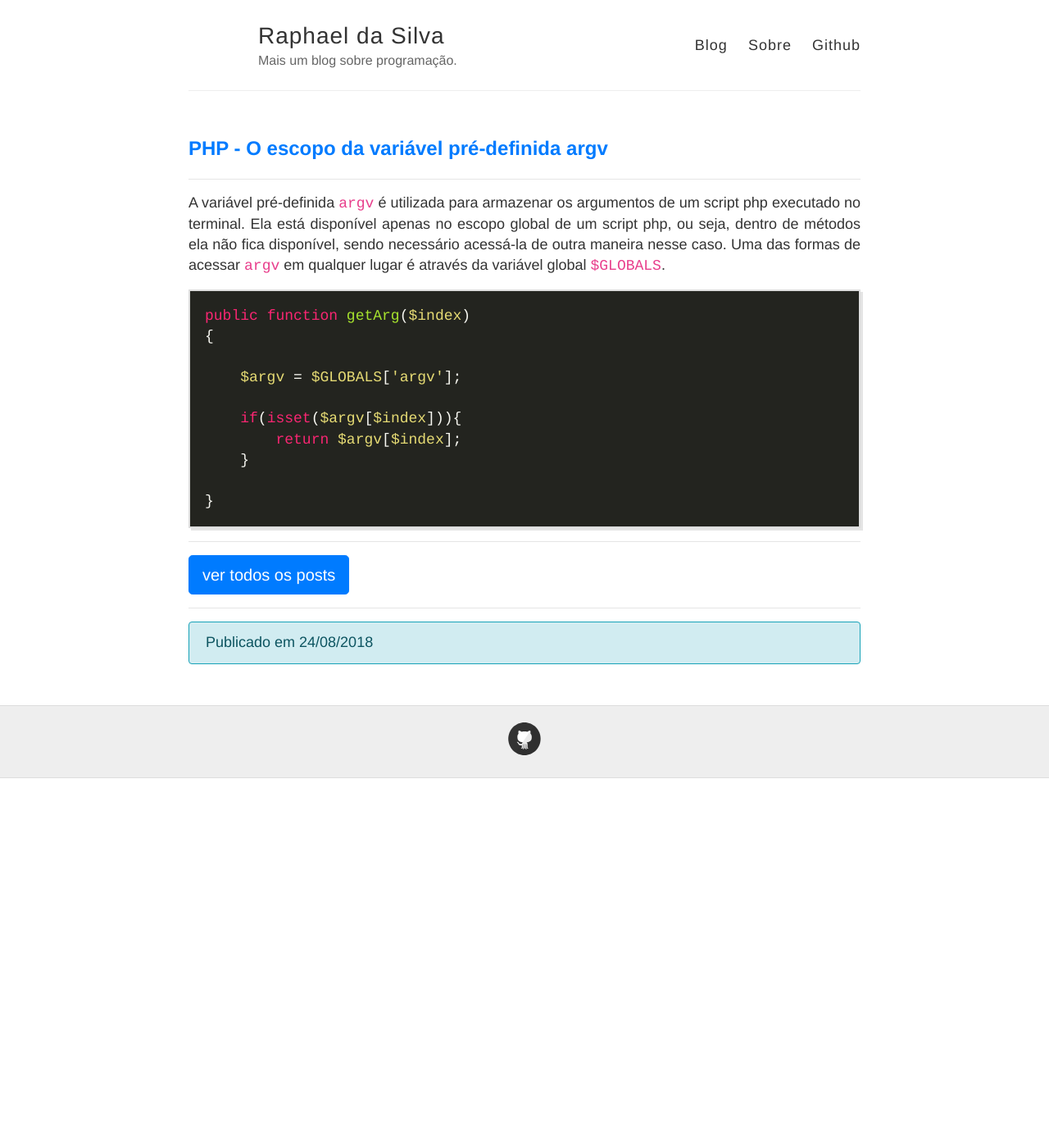
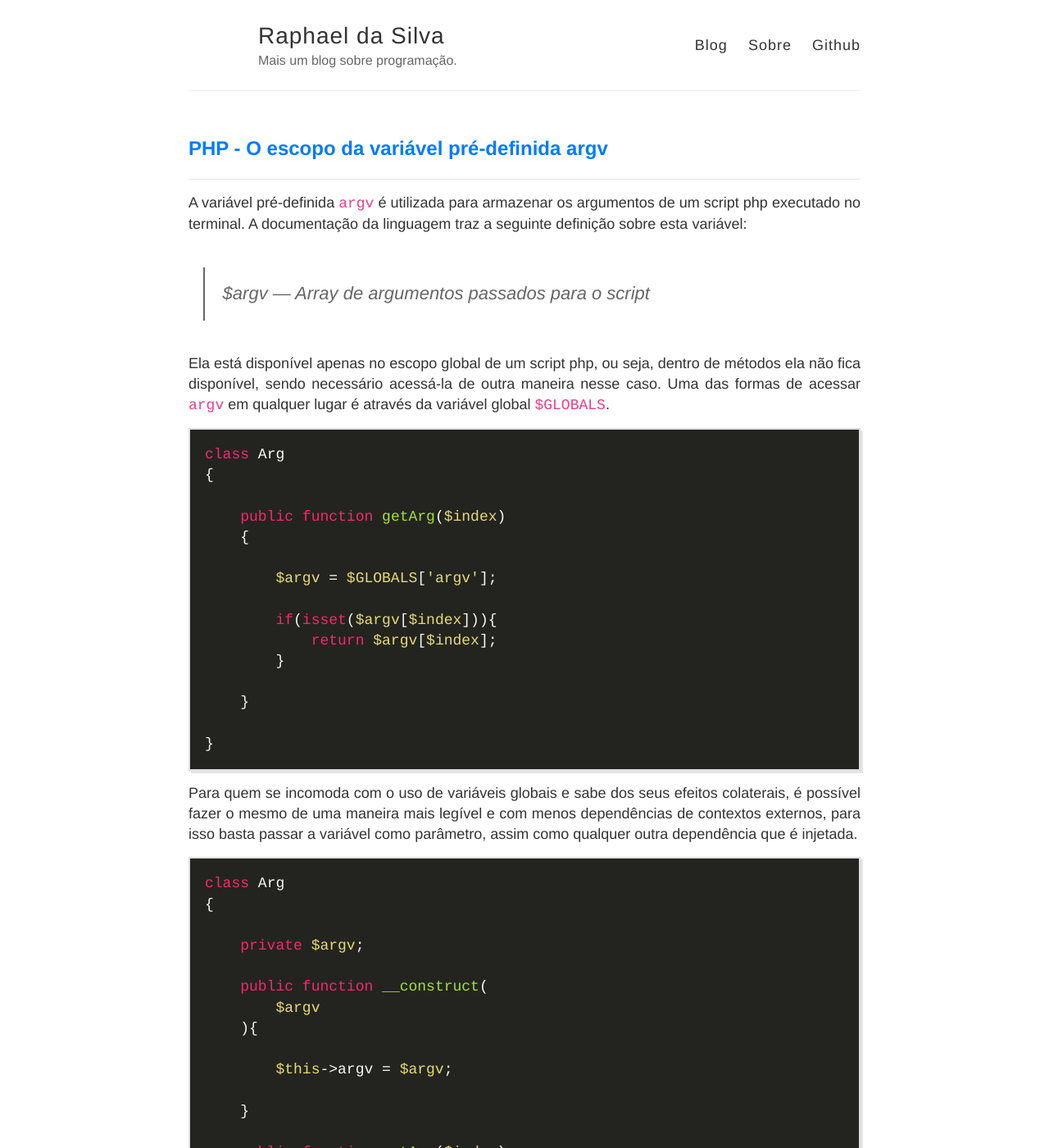
Before and after one commit to raphael-da-silva/raphael-da-silva.github.io, a Jekyll site: the page built from _posts/2018-08-24-argv-escopo.md, in a window 1280 px wide and 1400 px high. Shown: the whole window at 82% size. Built offline with Jekyll 4.4.1, drawn with Linux system fonts in a browser that asks for light colours; nearby versions of some CDN libraries; some of the changed text lies outside the part shown.

Commit message:
Revisão e melhorias

````diff
--- a/_posts/2018-08-24-argv-escopo.md
+++ b/_posts/2018-08-24-argv-escopo.md
@@ -4,17 +4,53 @@ title: PHP - O escopo da variável pré-definida argv
 date: 2018-08-24 18:48
 ---
 
-A variável pré-definida ```argv``` é utilizada para armazenar os argumentos de um script php executado no terminal. Ela está disponível apenas no escopo global de um script php, ou seja, dentro de métodos ela não fica disponível, sendo necessário acessá-la de outra maneira nesse caso. Uma das formas de acessar ```argv``` em qualquer lugar é através da variável global ```$GLOBALS```.
+A variável pré-definida ```argv``` é utilizada para armazenar os argumentos de um script php executado no terminal. A documentação da linguagem traz a seguinte definição sobre esta variável:
+
+> $argv — Array de argumentos passados para o script
+
+Ela está disponível apenas no escopo global de um script php, ou seja, dentro de métodos ela não fica disponível, sendo necessário acessá-la de outra maneira nesse caso. Uma das formas de acessar ```argv``` em qualquer lugar é através da variável global ```$GLOBALS```.
 
 ```php
-public function getArg($index)
+class Arg
 {
 
-    $argv = $GLOBALS['argv'];
+    public function getArg($index)
+    {
 
-    if(isset($argv[$index])){
-        return $argv[$index];
+        $argv = $GLOBALS['argv'];
+
+        if(isset($argv[$index])){
+            return $argv[$index];
+        }
+
     }
 
 }
 ```
+Para quem se incomoda com o uso de variáveis globais e sabe dos seus efeitos colaterais, é possível fazer o mesmo de uma maneira mais legível e com menos dependências de contextos externos, para isso basta passar a variável como parâmetro, assim como qualquer outra dependência que é injetada.
+
+```php
+class Arg
+{
+
+    private $argv;
+
+    public function __construct(
+        $argv
+    ){
+
+        $this->argv = $argv;
+
+    }
+
+    public function getArg($index)
+    {
+
+        if(isset($this->argv[$index])){
+            return $this->argv[$index];
+        }
+
+    }
+
+}
+```
````
Also changed, not shown: _posts/2018-06-16-yoda-condition.md (+1 -1 lines), _posts/2018-06-19-input-php.md (+10 -0 lines), _posts/2018-06-20-fechando-referencia.md (+1 -1 lines), _posts/2018-08-24-iife-js.md (+1 -1 lines), _posts/2019-10-14-validacao.md (+1 -1 lines).
